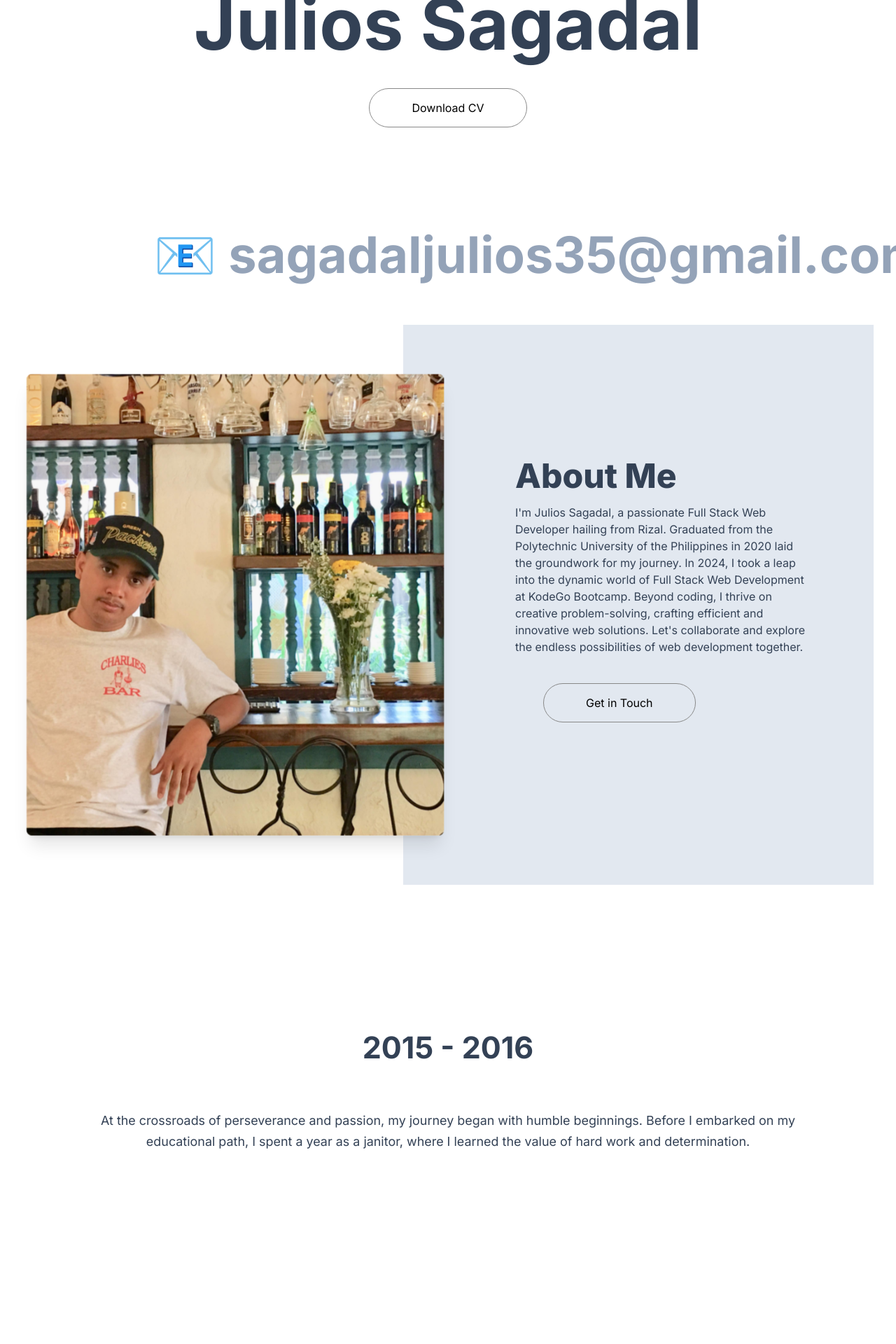
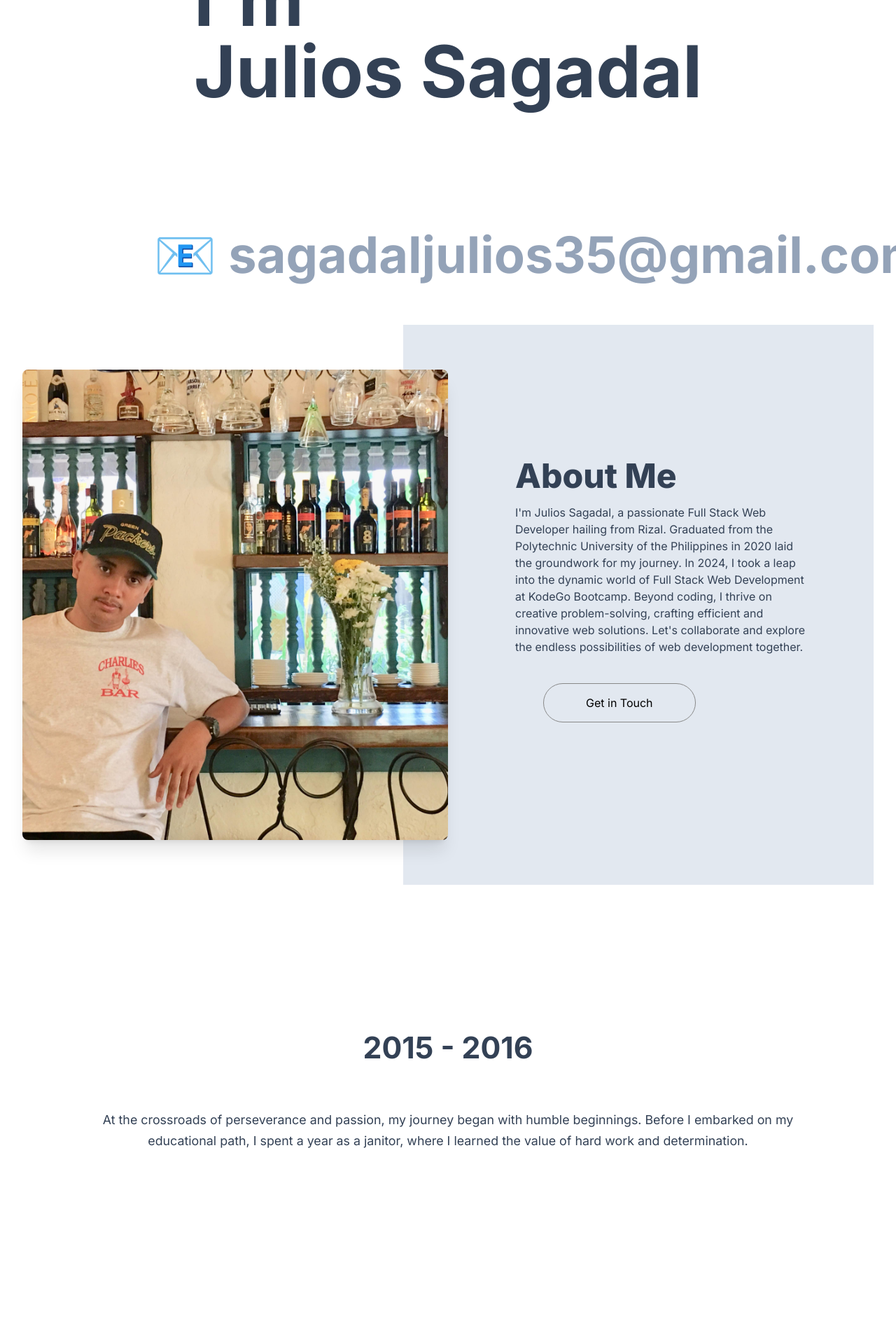
Before and after one commit to Julz102296/deploy_portfolio, a Next.js app: page / in a window 1280 px wide. Shown: the part 400-2320 px from the top of the page at 70% size. Built offline with nearby package versions, Linux system fonts and the light colour scheme.

Commit message:
Your commit message

```diff
--- a/src/app/components/Stuck/Stuck.jsx
+++ b/src/app/components/Stuck/Stuck.jsx
@@ -6,10 +6,10 @@ import { motion, useScroll, useTransform } from 'framer-motion'
 
 const Stack = () => {
 
-  const ref = useRef();
+  const container = useRef();
 
   const { scrollYProgress } = useScroll({
-    target: ref,
+    target: container,
     offset: ["start end", "start start"],
   });
 
@@ -18,7 +18,7 @@ const Stack = () => {
 
   return (
 
-      <section ref={ref} className="overflow-hidden mb-10">
+      <section ref={container} className="overflow-hidden mb-10">
         <motion.div
             style={{ x: yText }}
             className="text-5xl font-extrabold sm:text-5xl text-slate-700 text-opacity-50 p-2"
--- a/src/app/page.js
+++ b/src/app/page.js
@@ -36,7 +36,7 @@ export default function Home() {
       {/* <AboutButton /> */}
       <About className="overflow-hidden" />
       <ParallaxSchool />
-      <Stack />
+      {/* <Stack /> */}
       {/* <Extras /> */}
       {/* <IntroText /> */}
       <Experience className="overflow-hidden" />
--- a/src/app/pages/index.jsx
+++ b/src/app/pages/index.jsx
@@ -1,8 +1,6 @@
 import styles from "../styles/Home.module.css"
 import Text3d from '../components/Text3d';
 import { useRef } from 'react';
-import Rounded from "../common/RoundedButton/index";
-import Magnetic from "../common/Magnetic/index";
 
 export default function Home() {
 
@@ -24,11 +22,11 @@ export default function Home() {
         <Text3d primary={"Hello"} secondary={"Good Day"}/>
         <Text3d primary={"I'm"} secondary={"27"}/>
         <Text3d primary={"Julios Sagadal"} secondary={"From Rizal"}/>
-        <div className="hero-buttons m-10 items-center flex flex-col justify-center gap-5">
+        {/* <div className="hero-buttons m-10 items-center flex flex-col justify-center gap-5">
             <Rounded>
-            <p>Download CV</p>
+            <p>Scroll to Explore</p>
             </Rounded>
-        </div>
+        </div> */}
       </div>
     </div>
   )
--- a/src/app/sections/about/about.jsx
+++ b/src/app/sections/about/about.jsx
@@ -31,11 +31,10 @@ export default function About() {
   })
 
   const imageScale = useTransform(scrollYProgress, [0, 1], ["80%", "100%"]);
-  const textScale = useTransform(scrollYProgress, [0, 1], ["10%", "100%"]);
-  const md = useTransform(scrollYProgress, [0, 1], [0, -550]);
+
 
   return (
-  <section ref={container}>
+  <section>
     <div className="mx-auto max-w-screen-2xl px-4 py-16 sm:px-6 lg:px-8">
       <div className="grid grid-cols-1 lg:h-screen lg:grid-cols-2">
         <div className="relative z-10 lg:py-16">
```
